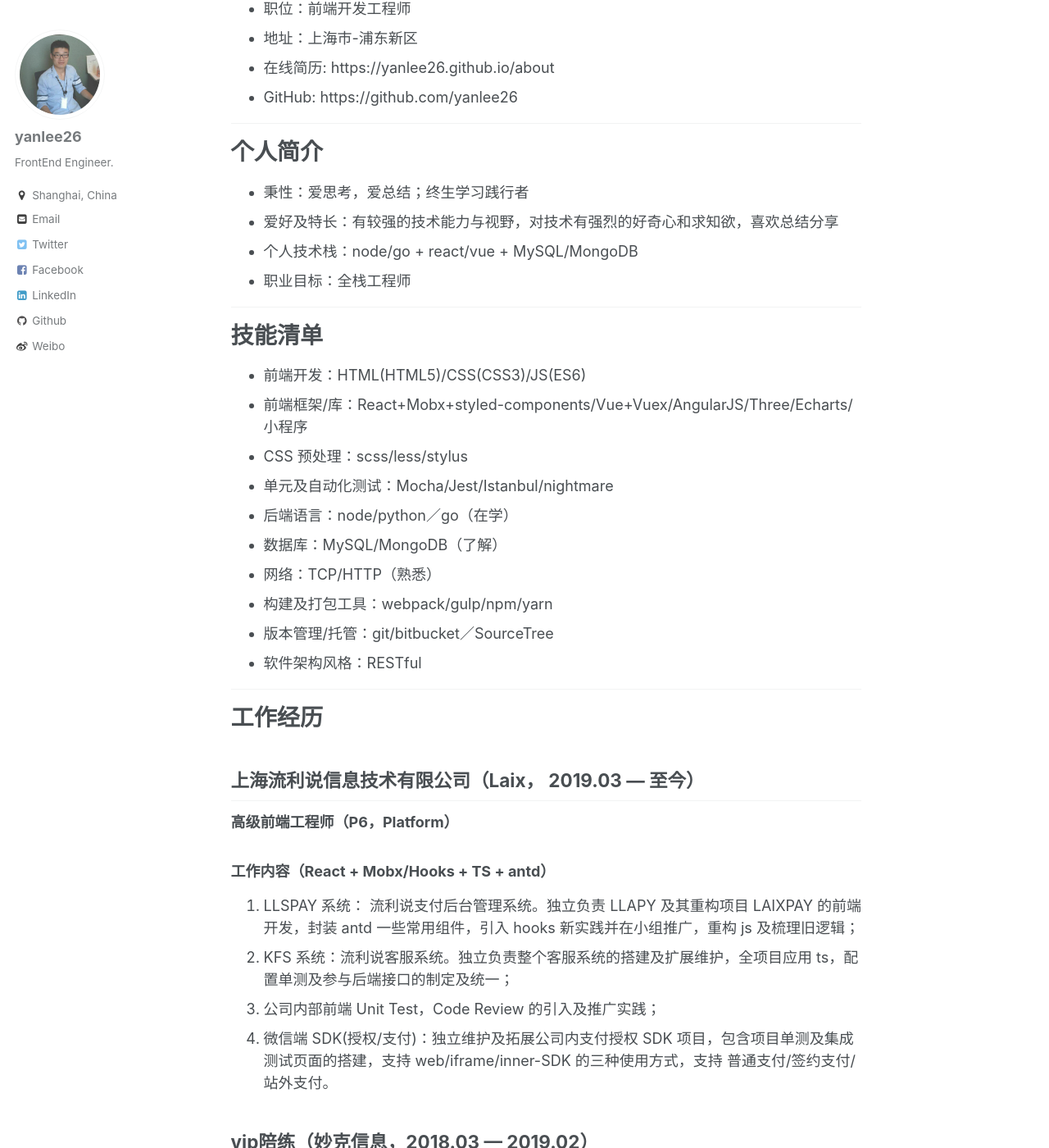
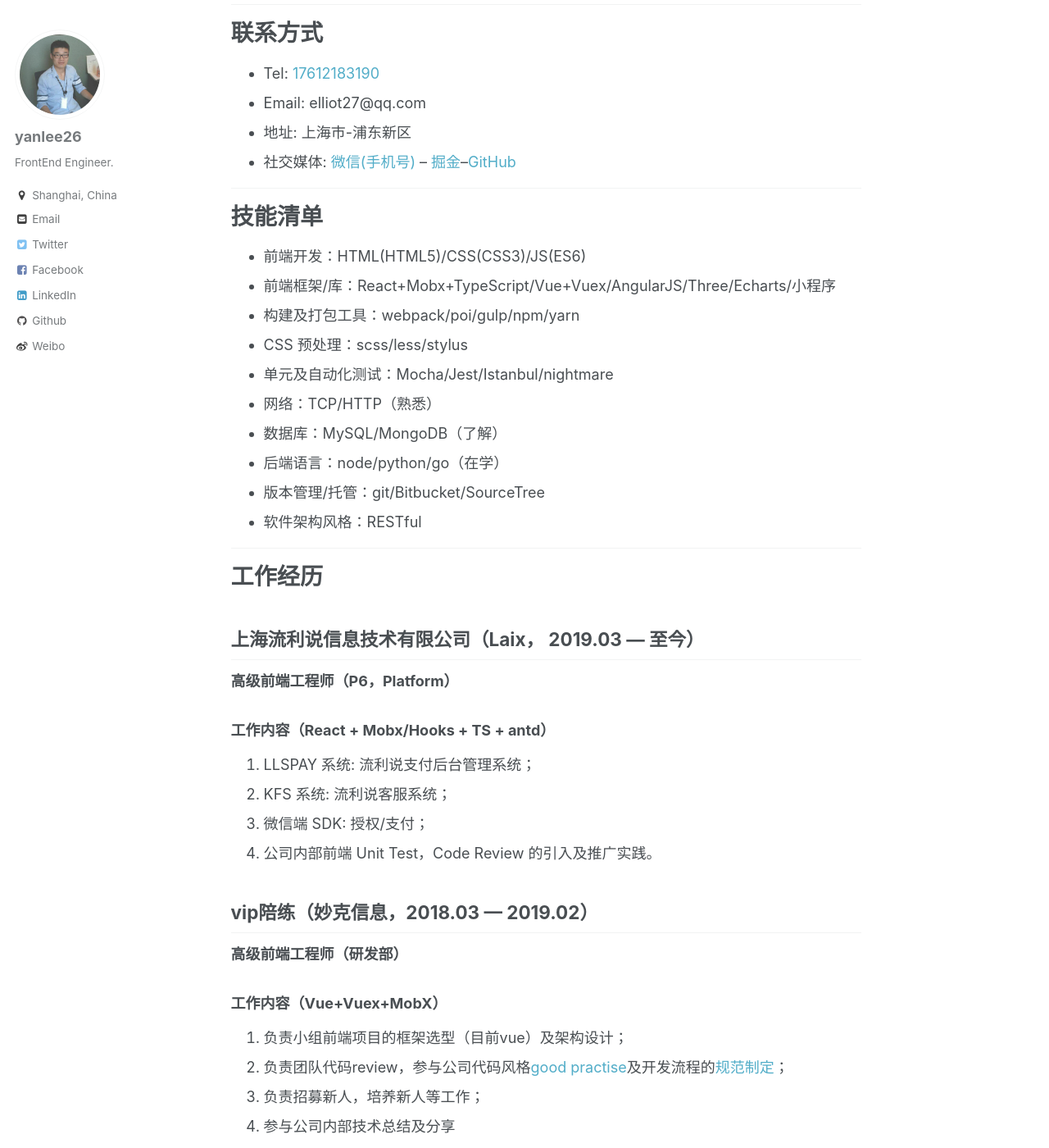
Before and after one commit to yanlee26/yanlee26.github.io, a Jekyll site: the page built from _pages/about.md, in a window 1280 px wide and 1400 px high, scrolled down 512 px. Shown: the whole window at 82% size. Built offline with Jekyll 4.4.1, drawn with Linux system fonts in a browser that asks for light colours; comment, search, counter and statistics services are not loaded; some of the changed text lies outside the part shown.

Commit message:
docs: tweak about

```diff
--- a/_pages/about.md
+++ b/_pages/about.md
@@ -4,47 +4,42 @@
 title: "闫立-前端开发-五年经验"
 ---
 
+# 个人简介
+
+- 职位：前端开发工程师
+- 秉性：终生学习践行者
+- 个人技术栈：node/go + react/vue + MySQL/MongoDB
+- 职业目标：全栈工程师
+
+---
+
+# 教育背景及语言证书
+
+- 本科/专业：中原工学院/建筑环境与设备工程(2009.09-2013.07)
+- 语言：大学英语（CET-6）
+
 ---
 
 # 联系方式
 
-- Tel: [17612183190]() (上海)
+- Tel: [17612183190]()
 - Email: elliot27@qq.com
-- 微信: [同手机号]()
-- 掘金: https://juejin.im/user/5812c906d203090055b0ec00
-- 博客: https://github.com/yanlee26
-
----
-
-# 基本信息
-
-- 职位：前端开发工程师
-- 地址：上海市-浦东新区
-- 在线简历: https://yanlee26.github.io/about
-- GitHub: https://github.com/yanlee26
-
----
-
-# 个人简介
-
-- 秉性：爱思考，爱总结；终生学习践行者
-- 爱好及特长：有较强的技术能力与视野，对技术有强烈的好奇心和求知欲，喜欢总结分享
-- 个人技术栈：node/go + react/vue + MySQL/MongoDB
-- 职业目标：全栈工程师
+- 地址: 上海市-浦东新区
+- 社交媒体: [微信(手机号)]() -- [掘金](https://juejin.im/user/5812c906d203090055b0ec00)--[GitHub](https://github.com/yanlee26)
 
 ---
 
 # 技能清单
 
 - 前端开发：HTML(HTML5)/CSS(CSS3)/JS(ES6)
-- 前端框架/库：React+Mobx+styled-components/Vue+Vuex/AngularJS/Three/Echarts/小程序
+- 前端框架/库：React+Mobx+TypeScript/Vue+Vuex/AngularJS/Three/Echarts/小程序
+- 构建及打包工具：webpack/poi/gulp/npm/yarn
 - CSS 预处理：scss/less/stylus
 - 单元及自动化测试：Mocha/Jest/Istanbul/nightmare
-- 后端语言：node/python／go（在学）
+- 网络：TCP/HTTP（熟悉）
 - 数据库：MySQL/MongoDB（了解）
-- 网络：TCP/HTTP（熟悉）
-- 构建及打包工具：webpack/gulp/npm/yarn
-- 版本管理/托管：git/bitbucket／SourceTree
+- 后端语言：node/python/go（在学）
+- 版本管理/托管：git/Bitbucket/SourceTree
 - 软件架构风格：RESTful
 
 ---
@@ -57,10 +52,10 @@
 
 ### 工作内容（React + Mobx/Hooks + TS + antd）
 
-1. LLSPAY 系统： 流利说支付后台管理系统。独立负责 LLAPY 及其重构项目 LAIXPAY 的前端开发，封装 antd 一些常用组件，引入 hooks 新实践并在小组推广，重构 js 及梳理旧逻辑；
-2. KFS 系统：流利说客服系统。独立负责整个客服系统的搭建及扩展维护，全项目应用 ts，配置单测及参与后端接口的制定及统一；
-3. 公司内部前端 Unit Test，Code Review 的引入及推广实践；
-4. 微信端 SDK(授权/支付)：独立维护及拓展公司内支付授权 SDK 项目，包含项目单测及集成测试页面的搭建，支持 web/iframe/inner-SDK 的三种使用方式，支持 普通支付/签约支付/站外支付。
+1. LLSPAY 系统: 流利说支付后台管理系统；
+2. KFS 系统: 流利说客服系统；
+3. 微信端 SDK: 授权/支付；
+4. 公司内部前端 Unit Test，Code Review 的引入及推广实践。
 
 
 ## vip陪练（妙克信息，2018.03 — 2019.02）
@@ -113,10 +108,11 @@
 
 ### 工作内容：
 
-1. 对接各业务方需求及后端接口；
-2. 基础组件抽离及拆分；
-3. 项目开发实践引入，如单测 Jest 及code-review等；
-4. 旧项目重构及新技术尝试，如 typesccript 及 hooks 等。
+1. 独立负责 LAIXPAY（LLAPY重构）的前端开发，完成了近 80% 的交互及主题重构；
+2. 封装 antd 一些常用组件 ，如文件上传，路由跳转，表单校验等；
+3. 封装常用 hooks（如间歇调用，接口请求，上传，全局管理等） 并在小组推广，重构 60% 的 mobx 旧逻辑；
+4. 引入 TypeScript 重构近 60% 旧逻辑，提升了可维护性及代码健壮性；
+5. 引入项目开发实践，如 Unit Test 及 Code Review 等。
 
 ## 1. KFS 系统（Laix）---------------(2019.03-2019.05)
 
@@ -124,13 +120,25 @@
 
 ### 工作内容：
 
-1. 从 0 到 1 创建项目；
-2. 全面应用 typescript 及 hooks 开发；
-3. 全面引入单测，并参与公司内部分享；
-4. 推动团队内 code review 的最佳实践等。
+1. 独立负责整个客服系统的搭建及扩展维护，优化旧 SSO 逻辑，提升了交互体验；
+2. 全面应用 TypeScript 及 hooks，做到全项目 100% ts；
+3. 全面引入单测（Q2 60%覆盖率，Q3 65%），并参与公司内部分享；
+4. 推动团队内 Code Review 最佳实践等。
 
 
-## 2. 公司内部小程序系列（vip陪练）---------------(2018.07-2019.02)
+## 2. 企业内部 SDK（Laix）---------------(2019.07-至今)
+
+### 简介: 流利说微信支付及授权 SDK
+
+### 工作内容：
+
+1. 独立维护及拓展公司内支付授权 SDK 项目；
+2. 包含项目单测（70% 以上覆盖率）及集成测试页面（支持三种使用方式及三种支付方式）的搭建；
+3. 支持 web/iframe/inner-SDK 的三种使用方式；
+4. 支持普通支付/签约支付/站外支付；
+
+
+## 3. 公司内部小程序系列（vip陪练）---------------(2018.07-2019.02)
 
 ### 简介:  公司内部涉及小程序业务的两个小组相关项目基础环境搭建，制定开发约定等
 
@@ -195,16 +203,3 @@
 
 ### 项目成就：
 私下探索并及时顺利引入vue（1.x）技术栈
-
-# 教育背景
-
-中原工学院/本科 / 建筑环境与设备工程 --------------(2009.09-2013.07)
-
-# 语言及证书
-
-- 大学英语（CET-6）
-- 数学建模（三等奖）
-
-
-> 志不朽者虽难必易，行不止者虽远必臻 ！
-Thanks!
```
Also changed, not shown: other parts of _pages/about.md (+3 -3 lines).
